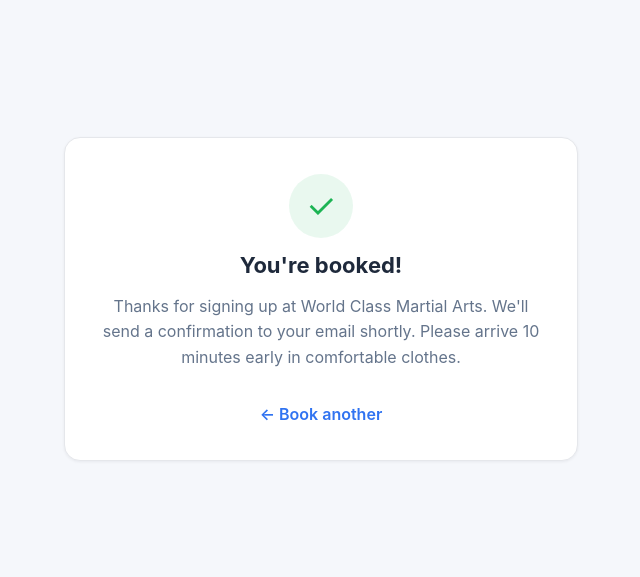
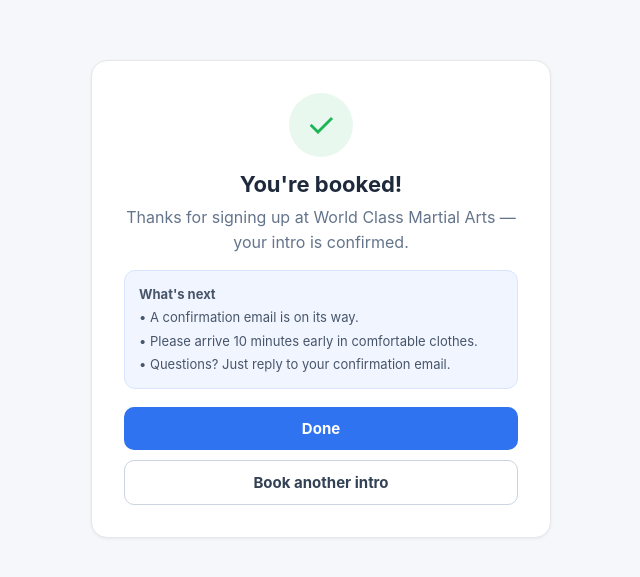
Before and after one commit to yunsbum/wcma-lead-app, a website: page public/success.html in a window 1280 px wide. Shown: the part 101-678 px from the top of the page, without its empty margins (319-959 px from the left). Drawn offline with Linux system fonts and the light colour scheme.

Commit message:
Add files via upload
완료페이지 업데이트

```diff
--- a/public/success.html
+++ b/public/success.html
@@ -1,9 +1,25 @@
 <!doctype html><html lang="en"><head><meta charset="utf-8"/><meta name="viewport" content="width=device-width, initial-scale=1"/>
 <title>You're booked! — World Class Martial Arts</title>
-<style>body{margin:0;font-family:-apple-system,Arial,sans-serif;background:#f5f7fb;color:#1e293b;display:flex;min-height:100vh;align-items:center;justify-content:center}
-.card{background:#fff;border:1px solid #e5e7eb;border-radius:16px;padding:36px;max-width:440px;text-align:center;box-shadow:0 1px 3px rgba(16,24,40,.06);margin:16px}
+<style>
+body{margin:0;font-family:-apple-system,Arial,sans-serif;background:#f5f7fb;color:#1e293b;display:flex;min-height:100vh;align-items:center;justify-content:center}
+.card{background:#fff;border:1px solid #e5e7eb;border-radius:16px;padding:32px;max-width:460px;width:100%;text-align:center;box-shadow:0 1px 3px rgba(16,24,40,.06);margin:16px;box-sizing:border-box}
 .check{width:64px;height:64px;border-radius:50%;background:#1cb45418;color:#1cb454;display:flex;align-items:center;justify-content:center;font-size:34px;margin:0 auto 14px}
-h1{font-size:22px;margin:0 0 8px}p{color:#64748b;line-height:1.6}a{display:inline-block;margin-top:18px;color:#3073F1;text-decoration:none;font-weight:600}</style></head>
-<body><div class="card"><div class="check">&#10003;</div><h1>You're booked!</h1>
-<p>Thanks for signing up at World Class Martial Arts. We'll send a confirmation to your email shortly. Please arrive 10 minutes early in comfortable clothes.</p>
-<a href="/signup">&larr; Book another</a></div></body></html>
+h1{font-size:22px;margin:0 0 8px}
+p{color:#64748b;line-height:1.6;margin:0}
+.next{text-align:left;font-size:13px;color:#475569;line-height:1.8;background:#f1f5ff;border:1px solid #dbe4ff;border-radius:11px;padding:12px 14px;margin:14px 0 2px}
+.btns{display:flex;flex-direction:column;gap:10px;margin-top:18px}
+.btn{display:block;padding:12px;border-radius:10px;font-weight:700;text-decoration:none;font-size:15px}
+.btn-primary{background:#3073F1;color:#fff}
+.btn-ghost{background:#fff;border:1px solid #cbd5e1;color:#334155}
+</style></head>
+<body><div class="card">
+<div class="check">&#10003;</div>
+<h1>You're booked!</h1>
+<p>Thanks for signing up at World Class Martial Arts — your intro is confirmed.</p>
+<!--SUMMARY-->
+<div class="next"><b>What's next</b><br>&bull; A confirmation email is on its way.<br>&bull; Please arrive 10 minutes early in comfortable clothes.<br>&bull; Questions? Just reply to your confirmation email.</div>
+<div class="btns">
+<a class="btn btn-primary" href="https://www.uswcma.com">Done</a>
+<a class="btn btn-ghost" href="/signup">Book another intro</a>
+</div>
+</div></body></html>
```
Also changed, not shown: server.js (+21 -3 lines).
